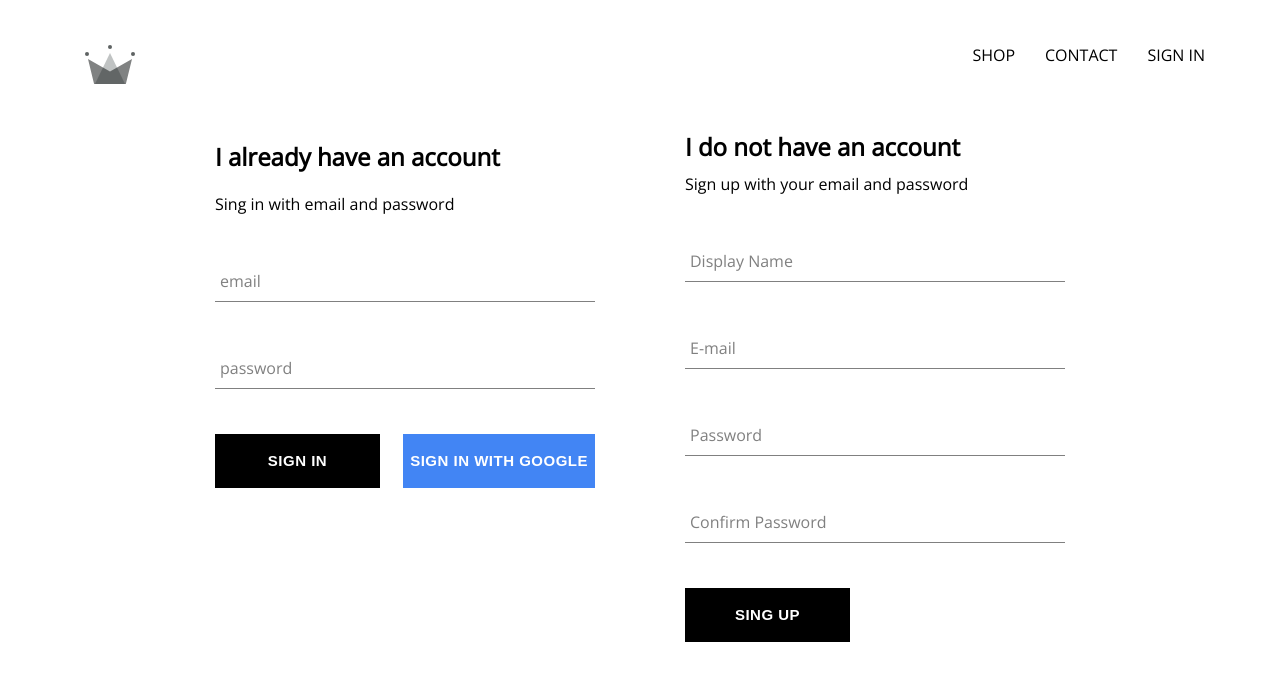
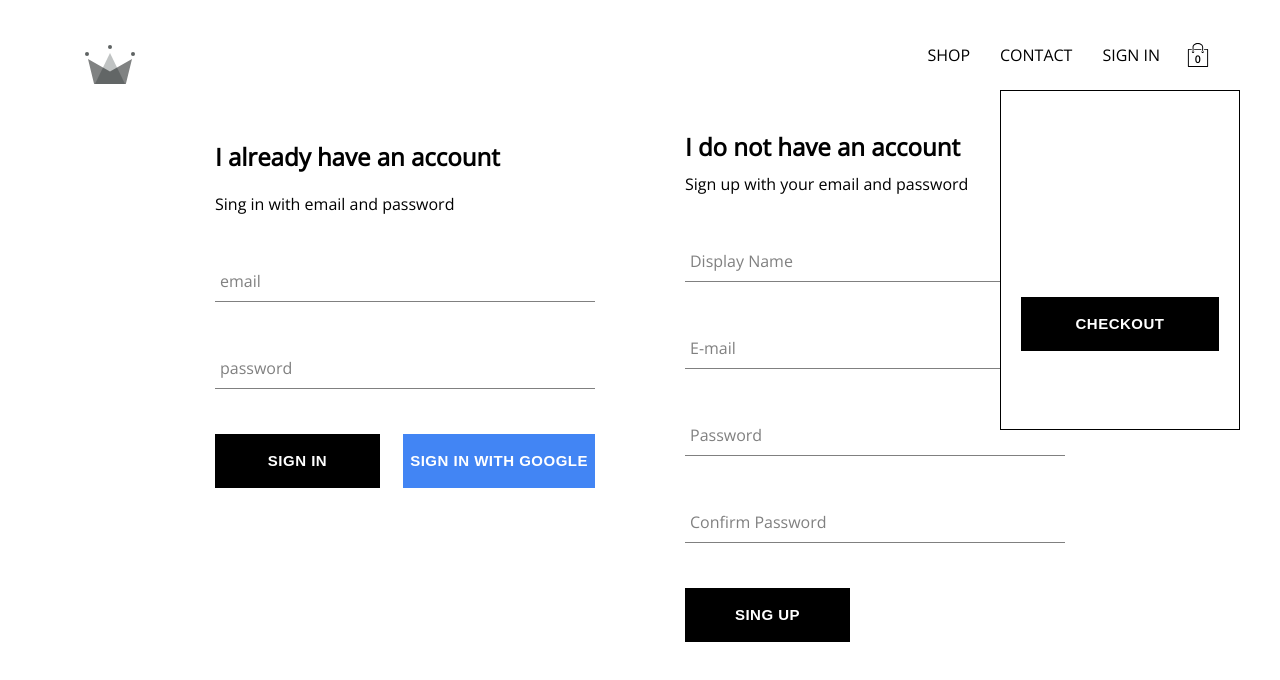
Before and after one commit to ilyaUsoltsev/store, a React (Create React App) app: page /signin in a window 1280 px wide. Shown: the top 680 px of the page. Built offline with nearby package versions, Linux system fonts and the light colour scheme; no server answers.

Commit message:
cart dropdown toggle

```diff
--- /dev/null
+++ b/src/components/cart-dropdown/cart-dropdown.scss
@@ -0,0 +1,24 @@
+.cart-dropdown {
+  position: absolute;
+  width: 240px;
+  height: 340px;
+  display: flex;
+  flex-direction: column;
+  padding: 20px;
+  border: 1px solid black;
+  background-color: white;
+  top: 90px;
+  right: 40px;
+  z-index: 5;
+
+  .cart-items {
+    height: 240px;
+    display: flex;
+    flex-direction: column;
+    overflow: scroll;
+  }
+
+  button {
+    margin-top: auto;
+  }
+}
--- /dev/null
+++ b/src/components/cart-dropdown/cart-dropdown.tsx
@@ -0,0 +1,15 @@
+import React from "react";
+import CustomButton from "../custom-button/custom-button";
+import "./cart-dropdown.scss";
+
+function CartDropdown() {
+  return (
+    <div className="cart-dropdown">
+      <div className="cart-items">
+        <CustomButton>CHECKOUT</CustomButton>
+      </div>
+    </div>
+  );
+}
+
+export default CartDropdown;
--- /dev/null
+++ b/src/components/cart-icon/cart-icon.scss
@@ -0,0 +1,21 @@
+.cart-icon {
+  width: 45px;
+  height: 45px;
+  position: relative;
+  display: flex;
+  align-items: center;
+  justify-content: center;
+  cursor: pointer;
+
+  .shopping-icon {
+    width: 24px;
+    height: 24px;
+  }
+
+  .item-count {
+    position: absolute;
+    font-size: 10px;
+    font-weight: bold;
+    bottom: 12px;
+  }
+}
--- /dev/null
+++ b/src/components/cart-icon/cart-icon.tsx
@@ -0,0 +1,25 @@
+import React, { Dispatch } from "react";
+import { connect } from "react-redux";
+import { ReactComponent as ShoppingIcon } from "../../assets/shopping-bag.svg";
+import { CartActionTypes } from "../../redux/cart/action-types";
+import { toggleCartHidden } from "../../redux/cart/cart.actions";
+import "./cart-icon.scss";
+
+interface ICartIconProps {
+  toggleCartHidden?: () => {};
+}
+
+function CartIcon({ toggleCartHidden }: ICartIconProps) {
+  return (
+    <div className="cart-icon" onClick={toggleCartHidden}>
+      <ShoppingIcon className="shopping-icon" />
+      <span className="item-count">0</span>
+    </div>
+  );
+}
+
+const mapDispatchToProps = (dispatch: Dispatch<CartActionTypes>) => ({
+  toggleCartHidden: () => dispatch(toggleCartHidden()),
+});
+
+export default connect<any>(null, mapDispatchToProps)(CartIcon);
--- a/src/components/header/header.tsx
+++ b/src/components/header/header.tsx
@@ -4,13 +4,16 @@ import { ReactComponent as Logo } from "../../assets/crown.svg";
 import { connect } from "react-redux";
 import "./header.scss";
 import { IRootState } from "../../redux/root-reducer";
+import CartIcon from "../cart-icon/cart-icon";
+import CartDropdown from "../cart-dropdown/cart-dropdown";
 
 interface IHeaderProps {
   currentUser: any;
+  hidden: boolean;
   signOut: () => {};
 }
 
-function Header({ currentUser, signOut }: IHeaderProps) {
+function Header({ currentUser, signOut, hidden }: IHeaderProps) {
   return (
     <div className="header">
       <Link className="logo-container" to="/">
@@ -32,13 +35,16 @@ function Header({ currentUser, signOut }: IHeaderProps) {
             SIGN IN
           </Link>
         )}
+        <CartIcon />
       </div>
+      {hidden && <CartDropdown />}
     </div>
   );
 }
 
 const mapStateToProps = (state: IRootState) => ({
   currentUser: state.user.currentUser,
+  hidden: state.cart.hidden,
 });
 
 export default connect(mapStateToProps)(Header);
--- a/src/models/state.ts
+++ b/src/models/state.ts
@@ -13,8 +13,11 @@ export interface ISignInState {
   password: string;
 }
 
-export interface IAppState {
+export interface IUserState {
   currentUser: ICurrentUser | null;
+}
+export interface ICartState {
+  hidden: boolean;
 }
 
 export interface ICurrentUser {
--- /dev/null
+++ b/src/redux/cart/action-types.ts
@@ -0,0 +1,7 @@
+export const TOGGLE_CART_HIDDEN = "TOGGLE_CART_HIDDEN";
+
+interface SetCartState {
+  type: typeof TOGGLE_CART_HIDDEN;
+}
+
+export type CartActionTypes = SetCartState;
--- /dev/null
+++ b/src/redux/cart/cart.actions.ts
@@ -0,0 +1,5 @@
+import { TOGGLE_CART_HIDDEN, CartActionTypes } from "./action-types";
+
+export const toggleCartHidden = (): CartActionTypes => ({
+  type: TOGGLE_CART_HIDDEN,
+});
--- /dev/null
+++ b/src/redux/cart/cart.reducer.ts
@@ -0,0 +1,21 @@
+import { CartActionTypes, TOGGLE_CART_HIDDEN } from "./action-types";
+import { ICartState } from "./../../models/state";
+
+const INITIAL_STATE: ICartState = {
+  hidden: true,
+};
+
+const cartReducer = (
+  state: ICartState = INITIAL_STATE,
+  action: CartActionTypes
+): ICartState => {
+  switch (action.type) {
+    case TOGGLE_CART_HIDDEN:
+      return { ...state, hidden: !state.hidden };
+
+    default:
+      return state;
+  }
+};
+
+export default cartReducer;
--- a/src/redux/root-reducer.ts
+++ b/src/redux/root-reducer.ts
@@ -1,8 +1,10 @@
 import { combineReducers } from "redux";
+import cartReducer from "./cart/cart.reducer";
 import userReducer from "./user/user.reducer";
 
 const rootReducer = combineReducers({
   user: userReducer,
+  cart: cartReducer,
 });
 
 export default rootReducer;
--- a/src/redux/user/user.reducer.ts
+++ b/src/redux/user/user.reducer.ts
@@ -1,14 +1,14 @@
 import { UserActionTypes, SET_CURRENT_USER } from "./action-types";
-import { IAppState } from "./../../models/state";
+import { IUserState } from "./../../models/state";
 
-const INITIAL_STATE: IAppState = {
+const INITIAL_STATE: IUserState = {
   currentUser: null,
 };
 
 const userReducer = (
-  state: IAppState = INITIAL_STATE,
+  state: IUserState = INITIAL_STATE,
   action: UserActionTypes
-): IAppState => {
+): IUserState => {
   switch (action.type) {
     case SET_CURRENT_USER:
       return { ...state, currentUser: action.payload };
```
Also changed, not shown: src/assets/shopping-bag.svg (added), 1 other file (tests, documents, lock files or other folders).
